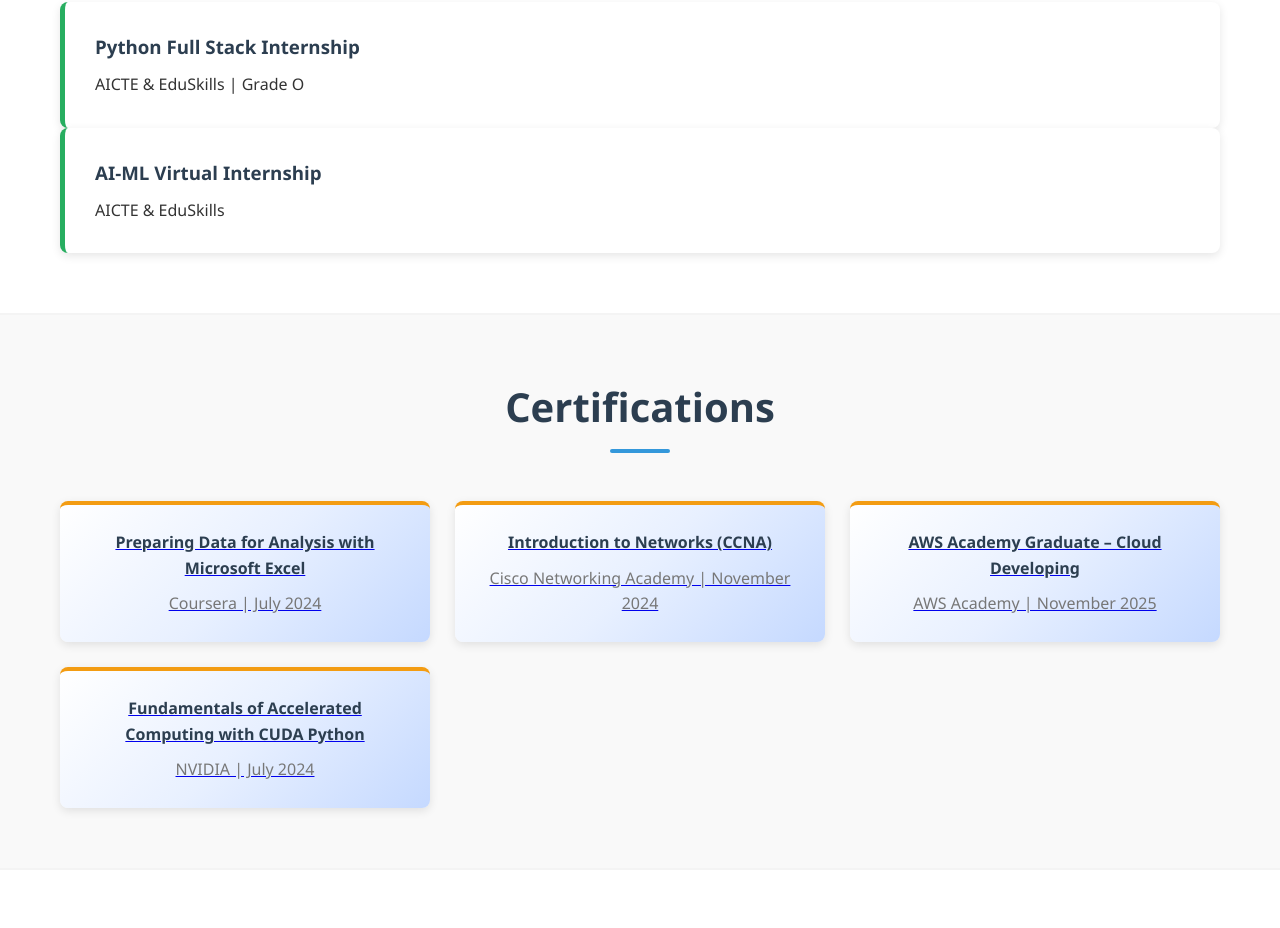
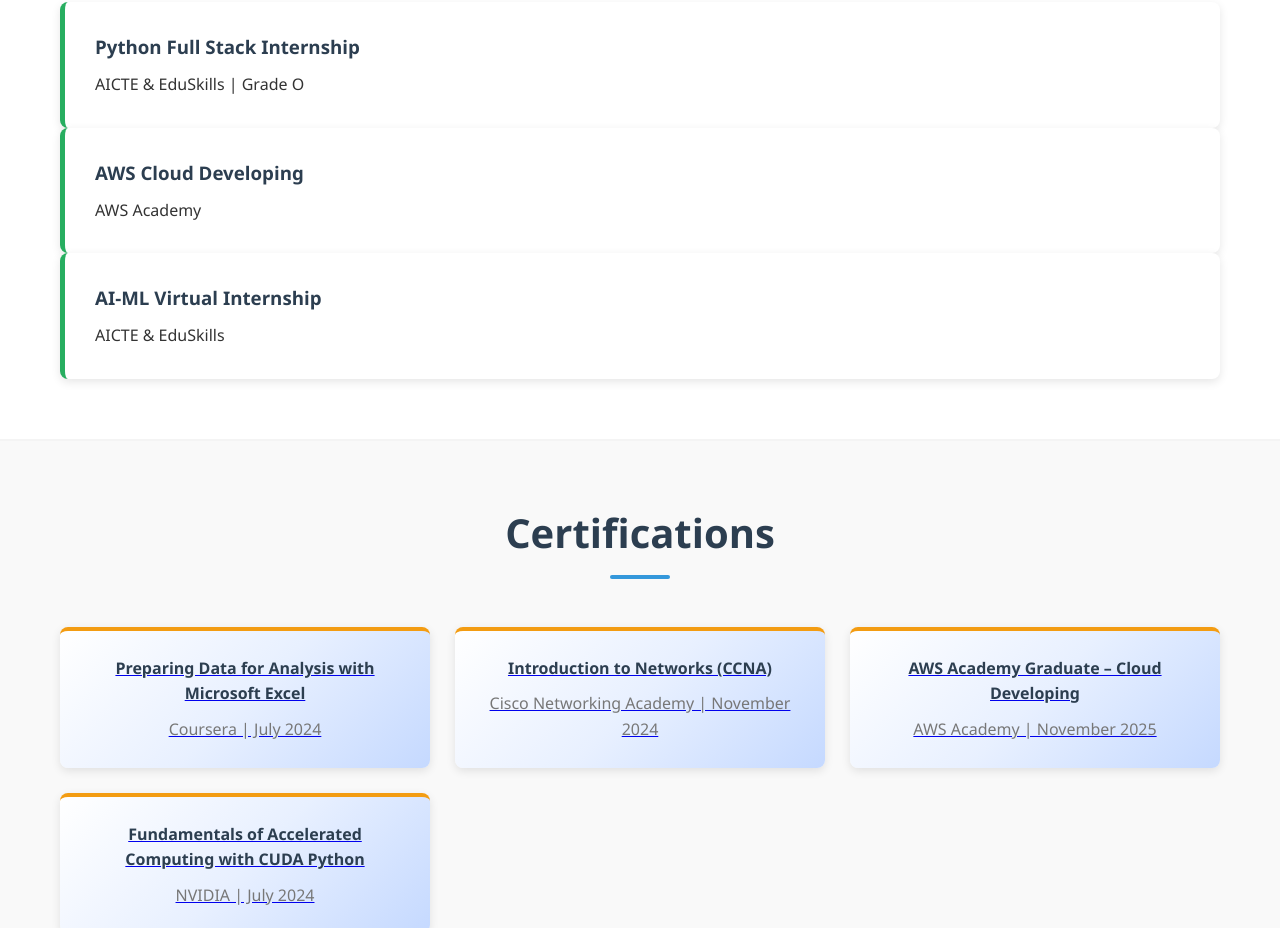
Before and after one commit to Kasurirohith/my-portfolio, a plain HTML site: page index.html in a window 1280 px wide. Shown: the part 2774-3702 px from the top of the page. Drawn offline with Linux system fonts and the light colour scheme.

Commit message:
Add AWS Cloud Developing internship card

```diff
--- a/index.html
+++ b/index.html
@@ -138,6 +138,11 @@
                 <h3>Python Full Stack Internship</h3>
                 <p>AICTE & EduSkills | Grade O</p>
             </div>
+                        <div class="internship-card">
+                <h3>AWS Cloud Developing</h3>
+                <p>AWS Academy</p>
+            </div>
+
             <div class="internship-card">
                 <h3>AI-ML Virtual Internship</h3>
                 <p>AICTE & EduSkills</p>
```
